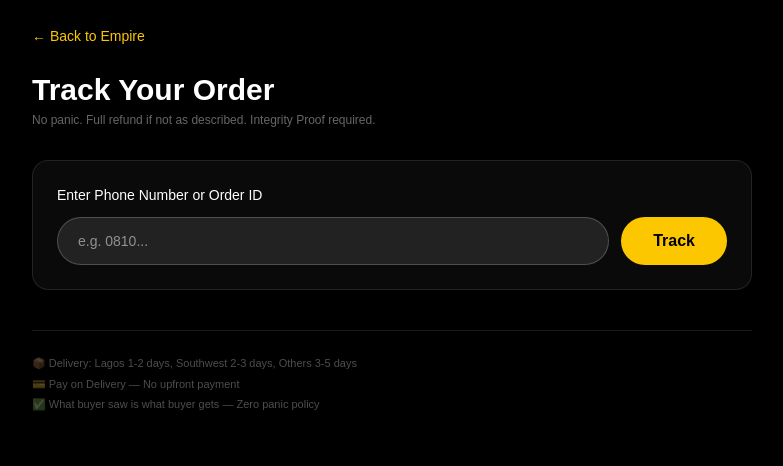
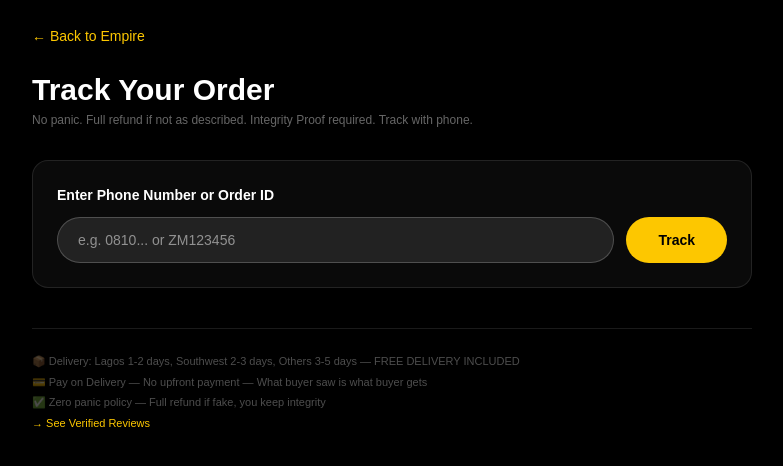
Before and after one commit to prinz40/zenith-mall, a Next.js app: page /track in a window 1280 px wide. Shown: the top 466 px of the page, without its empty margins (248-1031 px from the left). Built offline with nearby package versions, Linux system fonts and the light colour scheme.

Commit message:
Empire: Luxury Tracker with integrity review & star rating

```diff
--- a/src/app/track/page.js
+++ b/src/app/track/page.js
@@ -6,6 +6,9 @@ export default function Track(){
   const [phone,setPhone]=useState("");
   const [orders,setOrders]=useState([]);
   const [searched,setSearched]=useState(false);
+  const [reviewFor,setReviewFor]=useState(null);
+  const [stars,setStars]=useState(5);
+  const [reviewText,setReviewText]=useState("");
 
   const search = () => {
     const all = JSON.parse(localStorage.getItem("zenith-orders")||"[]");
@@ -14,35 +17,82 @@ export default function Track(){
     setSearched(true);
   };
 
+  const confirmDelivered = (id) => {
+    const all = JSON.parse(localStorage.getItem("zenith-orders")||"[]");
+    const updated = all.map(o=> o.id===id? {...o, status: "Delivered — Awaiting Integrity Review"} : o);
+    localStorage.setItem("zenith-orders", JSON.stringify(updated));
+    setOrders(orders.map(o=> o.id===id? {...o, status: "Delivered — Awaiting Integrity Review"} : o));
+    alert("Marked as Delivered! Now leave integrity review with photo proof.");
+  };
+
+  const submitReview = () => {
+    if(!reviewText) return alert("Write your review");
+    const reviews = JSON.parse(localStorage.getItem("zenith-reviews")||"[]");
+    reviews.push({ orderId: reviewFor, stars, text: reviewText, date: new Date().toLocaleString(), verified: true });
+    localStorage.setItem("zenith-reviews", JSON.stringify(reviews));
+    // also mark order as reviewed
+    const all = JSON.parse(localStorage.getItem("zenith-orders")||"[]");
+    const updated = all.map(o=> o.id===reviewFor? {...o, status: "Completed — Verified with Integrity"} : o);
+    localStorage.setItem("zenith-orders", JSON.stringify(updated));
+    setReviewFor(null); setReviewText(""); setStars(5);
+    alert("✅ Integrity Review Saved! God bless you for truth!");
+    search();
+  };
+
   return(
     <div className="min-h-screen bg-black text-white">
       <div className="max-w-3xl mx-auto p-6">
         <Link href="/" className="text-yellow-400 text-sm">← Back to Empire</Link>
         <h1 className="text-3xl font-black mt-6">Track Your Order</h1>
-        <p className="text-xs text-white/40 mt-1">No panic. Full refund if not as described. Integrity Proof required.</p>
+        <p className="text-xs text-white/40 mt-1">No panic. Full refund if not as described. Integrity Proof required. Track with phone.</p>
 
         <div className="mt-8 bg-white/[0.04] border border-white/10 rounded-2xl p-6">
-          <p className="text-sm mb-3">Enter Phone Number or Order ID</p>
+          <p className="text-sm mb-3 font-bold">Enter Phone Number or Order ID</p>
           <div className="flex gap-3">
-            <input value={phone} onChange={e=>setPhone(e.target.value)} placeholder="e.g. 0810..." className="flex-1 bg-white/10 border border-white/20 rounded-full px-5 py-3 text-sm"/>
-            <button onClick={search} className="bg-yellow-400 text-black font-bold px-8 py-3 rounded-full">Track</button>
+            <input value={phone} onChange={e=>setPhone(e.target.value)} placeholder="e.g. 0810... or ZM123456" className="flex-1 bg-white/10 border border-white/20 rounded-full px-5 py-3 text-sm focus:border-yellow-400/50 outline-none"/>
+            <button onClick={search} className="bg-yellow-400 text-black font-black px-8 py-3 rounded-full text-sm hover:bg-yellow-300">Track</button>
           </div>
         </div>
 
         {searched && (
           <div className="mt-8 space-y-4">
-            {orders.length===0? <p className="text-center text-white/30">No order found for {phone}. Check number or Order ID like ZM123456</p> :
+            {orders.length===0? <div className="text-center bg-white/[0.03] border border-white/10 rounded-2xl p-8"><p className="text-white/30">No order found for <span className="text-yellow-400">{phone}</span></p><p className="text-[11px] text-white/20 mt-2">Check number or Order ID like ZM123456 • Ensure you ordered on this device</p></div> :
             orders.map(o=>(
               <div key={o.id} className="bg-white/[0.04] border border-yellow-400/20 rounded-2xl p-5">
-                <div className="flex justify-between">
-                  <p className="font-bold text-yellow-400">{o.id}</p>
-                  <p className="text-xs text-white/40">{o.date}</p>
+                <div className="flex justify-between items-start">
+                  <p className="font-black text-yellow-400 tracking-widest">{o.id}</p>
+                  <span className={`text-[10px] px-3 py-1 rounded-full font-bold ${o.status.includes("Completed")? "bg-green-500/20 text-green-300 border border-green-500/30" : o.status.includes("Delivered")? "bg-blue-500/20 text-blue-300 border border-blue-500/30" : "bg-yellow-400/20 text-yellow-200 border border-yellow-400/30"}`}>{o.status}</span>
                 </div>
-                <p className="text-xs mt-1">Status: <span className="text-green-400">{o.status}</span></p>
-                <p className="text-sm mt-3">Items: {o.items.length} — Total: ₦{o.total.toLocaleString()} <span className="text-[10px] text-yellow-200">FREE DELIVERY INCLUDED</span></p>
-                <p className="text-xs text-white/40 mt-1">Customer: {o.customer.name} | {o.customer.address}, {o.customer.state}</p>
+                <p className="text-xs text-white/30 mt-1">{o.date} • {o.deliveryEstimate||"1-5 Days"}</p>
+                <div className="mt-4 space-y-2">
+                  {o.items.map((it,i)=><div key={i} className="flex justify-between text-sm bg-black/30 rounded-xl p-2 border border-white/5"><span className="text-white/70">{it.name}</span><span className="text-yellow-400 font-bold">₦{it.price.toLocaleString()}</span></div>)}
+                </div>
+                <p className="text-sm mt-3 font-bold">Total: ₦{o.total.toLocaleString()} <span className="text-[10px] text-green-300 bg-green-500/10 px-2 py-0.5 rounded-full border border-green-500/20">FREE DELIVERY INCLUDED</span></p>
+                <p className="text-xs text-white/40 mt-1">Customer: {o.customer.name} | {o.customer.address}, {o.customer.state} | {o.customer.phone}</p>
+
+                <div className="mt-4 grid grid-cols-3 gap-2 text-[10px]">
+                  <div className="bg-white/[0.03] border border-white/10 rounded-xl p-2 text-center"><p>✅</p><p className="text-white/40 mt-1">Pay on Delivery</p></div>
+                  <div className="bg-white/[0.03] border border-white/10 rounded-xl p-2 text-center"><p>🛡️</p><p className="text-white/40 mt-1">Integrity Proof</p></div>
+                  <div className="bg-white/[0.03] border border-white/10 rounded-xl p-2 text-center"><p>🔄</p><p className="text-white/40 mt-1">Full Refund if Fake</p></div>
+                </div>
+
+                <div className="mt-4 flex gap-2">
+                  {o.status.includes("Processing") && <button onClick={()=>confirmDelivered(o.id)} className="flex-1 bg-white text-black font-bold py-2 rounded-full text-xs">I Received It — Confirm</button>}
+                  {(o.status.includes("Delivered") || o.status.includes("Processing")) && <button onClick={()=>setReviewFor(o.id)} className="flex-1 bg-yellow-400 text-black font-black py-2 rounded-full text-xs">Leave Integrity Review ⭐</button>}
+                </div>
+
+                {reviewFor===o.id && (
+                  <div className="mt-4 bg-black border border-yellow-400/20 rounded-xl p-4">
+                    <p className="text-xs font-bold">Integrity Review for {o.id}</p>
+                    <div className="flex gap-1 mt-2">{[1,2,3,4,5].map(s=><button key={s} onClick={()=>setStars(s)} className={`text-xl ${s<=stars? "text-yellow-400" : "text-white/20"}`}>★</button>)}</div>
+                    <textarea value={reviewText} onChange={e=>setReviewText(e.target.value)} placeholder="Honest review: Is product exactly as seen? Foot wearing proof?" rows={3} className="w-full mt-3 bg-white/10 border border-white/20 rounded-xl p-3 text-xs"></textarea>
+                    <p className="text-[10px] text-white/30 mt-2">🛡️ With God, our integrity speaks. Your honest review helps empire grow. Upload photo proof (rider should have taken photo).</p>
+                    <div className="flex gap-2 mt-3"><button onClick={submitReview} className="flex-1 bg-yellow-400 text-black font-black py-2 rounded-full text-xs">Submit Review — Verified ✅</button><button onClick={()=>setReviewFor(null)} className="bg-white/10 text-white py-2 px-4 rounded-full text-xs">Cancel</button></div>
+                  </div>
+                )}
+
                 <div className="mt-3 bg-black/50 rounded-xl p-3 text-[11px] text-white/30">
-                  🛡️ Integrity Proof: Rider must upload buyer photo + foot wearing proof before seller gets paid. If not as described — full refund + rider covers return.
+                  🛡️ Integrity Proof: Rider must upload buyer photo + foot wearing proof before seller gets paid. If not as described — full refund + rider covers return. God + Integrity = Long Empire.
                 </div>
               </div>
             ))}
@@ -50,11 +100,12 @@ export default function Track(){
         )}
 
         <div className="mt-10 border-t border-white/10 pt-6 text-[11px] text-white/30 space-y-1">
-          <p>📦 Delivery: Lagos 1-2 days, Southwest 2-3 days, Others 3-5 days</p>
-          <p>💳 Pay on Delivery — No upfront payment</p>
-          <p>✅ What buyer saw is what buyer gets — Zero panic policy</p>
+          <p>📦 Delivery: Lagos 1-2 days, Southwest 2-3 days, Others 3-5 days — FREE DELIVERY INCLUDED</p>
+          <p>💳 Pay on Delivery — No upfront payment — What buyer saw is what buyer gets</p>
+          <p>✅ Zero panic policy — Full refund if fake, you keep integrity</p>
+          <Link href="/reviews" className="text-yellow-400">→ See Verified Reviews</Link>
         </div>
       </div>
     </div>
   )
-}
+    }
```
